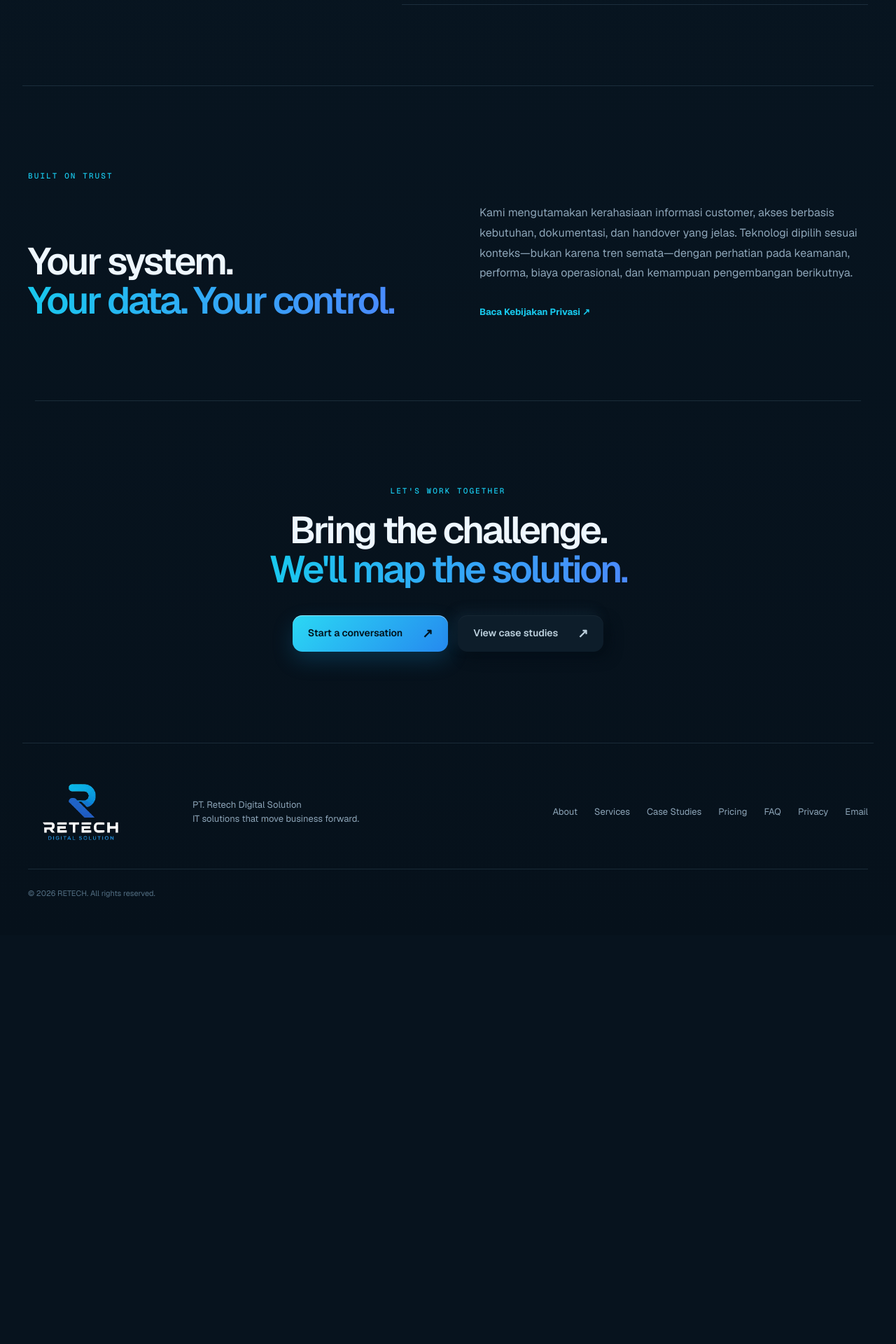
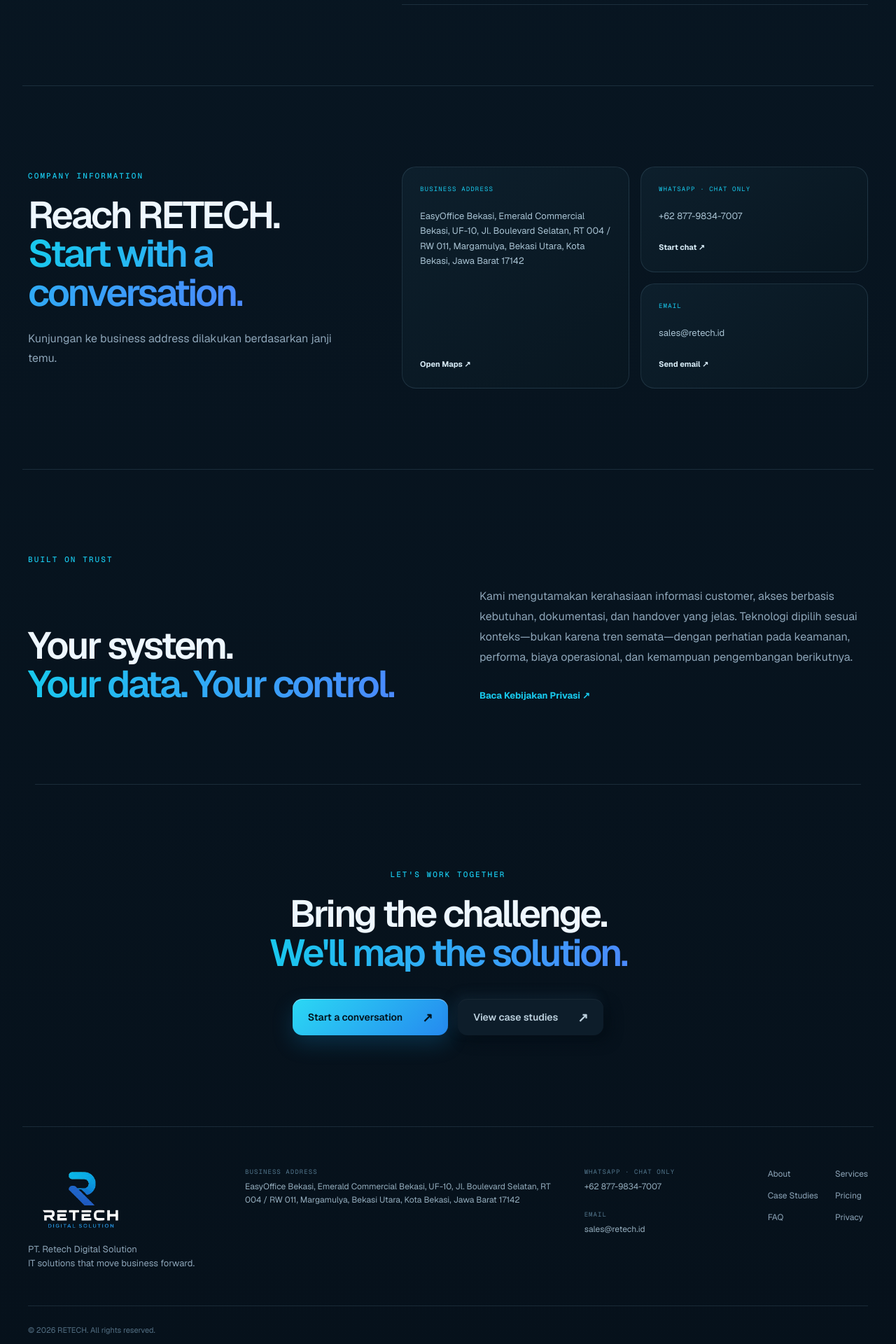
Before and after one commit to aniantizaviyar/retech.id, a Next.js app: page /about in a window 1280 px wide. Shown: the part 2900-4820 px from the top of the page at 70% size. Before the commit the page ends 4236 px from the top, so only its background shows below. Built offline with nearby package versions, Linux system fonts and the light colour scheme.

Commit message:
Add business address and WhatsApp contact

```diff
--- a/app/ChatWidget.tsx
+++ b/app/ChatWidget.tsx
@@ -31,6 +31,9 @@ function getAnswer(input: string): Message {
   }
   if (/privasi|privacy|data pribadi|keamanan data/.test(text)) {
     return { role: "agent", text: "RETECH memproses data inquiry secara terbatas untuk tindak lanjut, keamanan, dan peningkatan layanan. Kami tidak menjual data pribadi. Detail lengkap tersedia di /privacy-policy." };
+  }
+  if (/alamat|lokasi|kantor|whatsapp|nomor wa|kontak|hubungi/.test(text)) {
+    return { role: "agent", text: "Business address RETECH berada di EasyOffice Bekasi, Emerald Commercial Bekasi, UF-10, Jl. Boulevard Selatan, Margamulya, Bekasi Utara, Kota Bekasi 17142. WhatsApp +62 877-9834-7007 tersedia untuk chat saja. Kunjungan dilakukan berdasarkan janji temu." };
   }
   if (/harga|biaya|budget|quotation|proposal|estimasi|berapa/.test(text)) {
     return { role: "agent", text: "Biaya bergantung pada scope, kompleksitas, dan target waktu. Isi detail singkat di bawah agar tim RETECH dapat menyiapkan estimasi yang lebih tepat.", leadForm: true, initialNeed: input };
--- a/app/about/page.tsx
+++ b/app/about/page.tsx
@@ -3,6 +3,7 @@ import Link from "next/link";
 import { ChatWidget } from "../ChatWidget";
 import { SiteFooter } from "@/components/SiteFooter";
 import { SiteHeader } from "@/components/SiteHeader";
+import { companyContact } from "@/lib/company";
 
 export const metadata: Metadata = {
   title: "About Us",
@@ -150,6 +151,37 @@ export default function AboutPage() {
         </div>
       </section>
 
+      <section className="about-company-info">
+        <div>
+          <span className="kicker">COMPANY INFORMATION</span>
+          <h2>Reach RETECH.<br /><em>Start with a conversation.</em></h2>
+          <p>Kunjungan ke business address dilakukan berdasarkan janji temu.</p>
+        </div>
+        <address>
+          <a href={companyContact.mapUrl} target="_blank" rel="noreferrer">
+            <span>BUSINESS ADDRESS</span>
+            {companyContact.address}
+            <b>Open Maps ↗</b>
+          </a>
+          <a
+            href={companyContact.whatsappUrl}
+            target="_blank"
+            rel="noreferrer"
+            data-analytics="whatsapp_click"
+            data-analytics-source="about_company_info"
+          >
+            <span>WHATSAPP · CHAT ONLY</span>
+            {companyContact.whatsappDisplay}
+            <b>Start chat ↗</b>
+          </a>
+          <a href={`mailto:${companyContact.email}`}>
+            <span>EMAIL</span>
+            {companyContact.email}
+            <b>Send email ↗</b>
+          </a>
+        </address>
+      </section>
+
       <section className="about-trust">
         <span className="kicker">BUILT ON TRUST</span>
         <div className="about-trust-grid">
--- a/app/globals.css
+++ b/app/globals.css
@@ -12,7 +12,7 @@
 }
 
 * { box-sizing: border-box; }
-html { scroll-behavior: smooth; }
+html { scroll-behavior: smooth; overflow-x: hidden; }
 body {
   margin: 0;
   background: var(--navy);
@@ -237,8 +237,11 @@ h2 { margin: 18px 0 0; font-size: clamp(42px, 4.2vw, 66px); line-height: 1.03; l
 .contact-note { display: grid; grid-template-columns: 34px 1fr; gap: 14px; align-items: start; padding: 13px 0; border-bottom: 1px solid var(--line); max-width: 520px; }
 .contact-note > span { color: var(--cyan); font: 10px var(--font-geist-mono); padding-top: 4px; }
 .contact-note p { margin: 0; color: #a9bfcc; font-size: 13px; line-height: 1.55; }
-.contact-email { display: inline-flex; gap: 14px; align-items: center; margin-top: 30px; color: #bcd1de; font-size: 14px; }
-.contact-email span { color: var(--cyan); }
+.contact-direct { max-width: 520px; margin-top: 27px; border-top: 1px solid var(--line); }
+.contact-direct-link { position: relative; display: grid; grid-template-columns: 1fr auto; gap: 6px 14px; padding: 15px 0; border-bottom: 1px solid var(--line); color: #bcd1de; font-size: 13px; line-height: 1.55; }
+.contact-direct-link span { grid-column: 1 / -1; color: #5f859d; font: 9px var(--font-geist-mono); letter-spacing: .12em; }
+.contact-direct-link b { color: var(--cyan); font-size: 15px; font-weight: 400; }
+.contact-address { color: #8da9ba; font-size: 12px; }
 .contact-form-card { padding: 38px; border: 1px solid rgba(133,194,224,.14); border-radius: 30px; background: linear-gradient(145deg,#102330,#091722); box-shadow: 20px 22px 50px #030b12, -10px -10px 28px rgba(28,62,84,.2), inset 0 1px rgba(255,255,255,.045); }
 .contact-form-label { color: var(--cyan); font: 10px var(--font-geist-mono); letter-spacing: .18em; }
 .contact-form-card h3 { margin: 12px 0 30px; font-size: clamp(28px, 3vw, 40px); letter-spacing: -.04em; }
@@ -267,11 +270,16 @@ h2 { margin: 18px 0 0; font-size: clamp(42px, 4.2vw, 66px); line-height: 1.03; l
 .lead-success p { margin: 9px 0 20px; color: #91aaae; font-size: 13px; line-height: 1.6; }
 .lead-success a { display: inline-flex; gap: 14px; color: var(--cyan); font-size: 12px; font-weight: 700; }
 
-footer { width: min(1424px, calc(100% - 64px)); margin: 0 auto; padding: 52px 8px; border-top: 1px solid var(--line); display: grid; grid-template-columns: 200px 1fr auto; align-items: center; gap: 35px; color: var(--muted); }
-footer img { width: 150px; height: 92px; object-fit: contain; object-position: center; }
-footer p { font-size: 13px; line-height: 1.55; }
-footer div { display: flex; gap: 24px; font-size: 13px; }
-footer small { grid-column: 1/-1; padding-top: 26px; border-top: 1px solid var(--line); font-size: 11px; color: #547084; }
+.site-footer { width: min(1424px, calc(100% - 64px)); margin: 0 auto; padding: 58px 8px 48px; border-top: 1px solid var(--line); display: grid; grid-template-columns: 260px minmax(340px,1fr) auto; align-items: start; gap: 50px; color: var(--muted); }
+.footer-brand { display: grid; gap: 15px; }
+.site-footer .footer-brand img { width: 150px; height: 92px; object-fit: contain; object-position: center; }
+.footer-brand p { margin: 0; font-size: 13px; line-height: 1.55; }
+.footer-contact { display: grid; grid-template-columns: minmax(260px,1.7fr) minmax(175px,.8fr); gap: 24px 34px; font-style: normal; }
+.footer-contact a { color: #94adbd; font-size: 12px; line-height: 1.6; }
+.footer-contact a:first-child { grid-row: 1 / span 2; }
+.footer-contact span { display: block; margin-bottom: 6px; color: #52758b; font: 9px var(--font-geist-mono); letter-spacing: .12em; }
+.footer-nav { display: grid; grid-template-columns: repeat(2,auto); gap: 13px 24px; font-size: 12px; }
+.site-footer small { grid-column: 1/-1; padding-top: 26px; border-top: 1px solid var(--line); font-size: 11px; color: #547084; }
 
 /* Services & FAQ */
 .service-page-hero,.faq-hero { width: min(1180px,calc(100% - 64px)); margin: 0 auto; padding: 115px 0 95px; }
@@ -322,7 +330,7 @@ footer small { grid-column: 1/-1; padding-top: 26px; border-top: 1px solid var(-
 .faq-list details > p { max-width: 820px; margin: -5px 0 30px 66px; color: var(--muted); line-height: 1.75; }
 
 /* About */
-.about-hero,.about-statement,.about-principles,.about-capabilities,.about-trust { width: min(1424px,calc(100% - 64px)); margin: 0 auto; }
+.about-hero,.about-statement,.about-principles,.about-capabilities,.about-company-info,.about-trust { width: min(1424px,calc(100% - 64px)); margin: 0 auto; }
 .about-hero { min-height: 680px; padding: 115px 8px 100px; display: grid; grid-template-columns: 1.15fr .85fr; gap: 90px; align-items: center; }
 .about-hero h1 { max-width: 900px; }
 .about-hero-copy { align-self: end; padding-bottom: 45px; }
@@ -342,6 +350,13 @@ footer small { grid-column: 1/-1; padding-top: 26px; border-top: 1px solid var(-
 .principle-grid p { margin: 0; max-width: 520px; color: var(--muted); line-height: 1.7; }
 .about-capabilities { padding: 115px 8px; display: grid; grid-template-columns: .8fr 1.2fr; gap: 90px; border-top: 1px solid var(--line); }
 .about-capabilities > div:first-child > p { max-width: 520px; margin: 25px 0 35px; color: var(--muted); line-height: 1.75; }
+.about-company-info { padding: 115px 8px; display: grid; grid-template-columns: .8fr 1.2fr; gap: 90px; border-top: 1px solid var(--line); }
+.about-company-info > div > p { max-width: 470px; margin: 24px 0 0; color: var(--muted); line-height: 1.75; }
+.about-company-info address { display: grid; grid-template-columns: 1fr 1fr; gap: 16px; font-style: normal; }
+.about-company-info address a { min-height: 150px; padding: 25px; display: flex; flex-direction: column; border: 1px solid var(--line); border-radius: 20px; color: #a8c2d2; background: linear-gradient(145deg,#0d1f2c,#081620); font-size: 13px; line-height: 1.65; }
+.about-company-info address a:first-child { grid-row: 1 / span 2; min-height: 316px; }
+.about-company-info address span { margin-bottom: 22px; color: var(--cyan); font: 9px var(--font-geist-mono); letter-spacing: .13em; }
+.about-company-info address b { margin-top: auto; padding-top: 25px; color: #d9edf8; font-size: 11px; font-weight: 650; }
 .capability-list { border-top: 1px solid var(--line); }
 .capability-list article { padding: 34px 0; display: grid; grid-template-columns: 70px 1fr; gap: 24px; border-bottom: 1px solid var(--line); }
 .capability-list article > span { color: var(--cyan); font: 10px var(--font-geist-mono); padding-top: 8px; }
@@ -438,7 +453,7 @@ footer small { grid-column: 1/-1; padding-top: 26px; border-top: 1px solid var(-
   .case-story > div { min-height: 0; border-right: 0; border-bottom: 1px solid var(--line); }
   .service-directory { grid-template-columns: 1fr; }.service-directory-card { min-height: 0; }
   .service-detail-grid,.service-fit { grid-template-columns: 1fr; gap: 45px; }
-  .about-hero,.about-capabilities { grid-template-columns: 1fr; gap: 50px; }.about-hero { min-height: 0; }.about-hero-copy { align-self: auto; padding-bottom: 0; }.about-statement { grid-template-columns: 1fr; gap: 35px; }.privacy-layout { grid-template-columns: 220px 1fr; gap: 50px; }
+  .about-hero,.about-capabilities,.about-company-info { grid-template-columns: 1fr; gap: 50px; }.about-hero { min-height: 0; }.about-hero-copy { align-self: auto; padding-bottom: 0; }.about-statement { grid-template-columns: 1fr; gap: 35px; }.privacy-layout { grid-template-columns: 220px 1fr; gap: 50px; }
 }
 @media (max-width: 720px) {
   .site-header { width: calc(100% - 32px); height: 76px; }.brand { width: 105px; height: 68px; }.site-header nav { display: none; }.nav-cta { padding: 10px 14px; }
@@ -450,13 +465,13 @@ footer small { grid-column: 1/-1; padding-top: 26px; border-top: 1px solid var(-
   .case-study { width: calc(100% - 32px); }.case-hero { padding: 55px 0 65px; }.back-link { margin-bottom: 42px; }.case-gallery,.case-gallery-mobile { grid-template-columns: 1fr; padding: 45px 0 75px; }.case-shot-wide { grid-column: auto; }.browser-image,.case-shot:not(.case-shot-wide) .browser-image { aspect-ratio: 16/10; }.case-gallery-mobile .browser-image,.case-gallery-mobile .case-shot:not(.case-shot-wide) .browser-image { aspect-ratio: 9/19.5; }.browser-frame { border-radius: 14px; }.case-story > div { padding: 42px 24px; }.case-confidentiality { margin: 55px 0; grid-template-columns: 1fr; gap: 12px; }.case-next { padding: 90px 0 105px; }
   .approach-panel { padding: 32px 24px; border-radius: 26px; }.process-list li { grid-template-columns: 40px 1fr; }
   .contact-section { padding: 100px 16px 110px; }.contact-inner { gap: 45px; }.contact-form-card { padding: 25px 20px; border-radius: 23px; }.lead-form { grid-template-columns: 1fr; }.lead-field-full,.lead-consent,.lead-submit,.lead-error { grid-column: 1; }
-  footer { width: calc(100% - 32px); grid-template-columns: 1fr; text-align: center; } footer img { margin: 0 auto; } footer div { justify-content: center; flex-wrap: wrap; }
+  .site-footer { width: calc(100% - 32px); grid-template-columns: 1fr; gap: 38px; text-align: left; }.site-footer .footer-brand img { margin: 0; }.footer-contact { grid-template-columns: 1fr; gap: 22px; }.footer-contact a:first-child { grid-row: auto; }.footer-nav { grid-template-columns: repeat(3,auto); justify-content: start; gap: 13px 22px; }
   .service-page-hero,.faq-hero,.service-directory,.service-detail,.service-bottom-cta,.faq-list { width: calc(100% - 32px); }
   .service-page-hero,.faq-hero { padding: 75px 0 65px; }.service-page-hero > p,.faq-hero > p,.service-detail-hero > p { font-size: 16px; }.service-directory { padding-bottom: 85px; }.service-directory-card { padding: 26px 22px; border-radius: 22px; }.service-directory-card h2 { margin-top: 34px; font-size: 27px; }.service-directory-card > p { min-height: 0; }
   .service-detail-hero { padding: 55px 0 85px; }.service-detail-hero .back-link { margin-bottom: 48px; }.service-detail-grid,.service-fit,.service-process { padding: 78px 0; }.service-detail-grid ul,.service-fit ul,.service-outcomes,.service-process ol { grid-template-columns: 1fr; }.service-outcomes { padding-bottom: 78px; }.service-outcomes article { min-height: 150px; }.service-process .pricing-heading { display: block; }.service-process .pricing-heading > p { margin-top: 24px; }
   .service-bottom-cta { padding: 85px 0 100px; }.service-bottom-cta > div { flex-direction: column; }.faq-list { padding-bottom: 85px; }.faq-list summary { grid-template-columns: 32px 1fr; padding-right: 38px; font-size: 17px; }.faq-list details > p { margin-left: 50px; }
-  .about-hero,.about-statement,.about-principles,.about-capabilities,.about-trust,.privacy-hero,.privacy-layout { width: calc(100% - 32px); }
-  .about-hero { padding: 75px 0 80px; }.about-hero-copy p { font-size: 16px; }.about-statement,.about-principles,.about-capabilities,.about-trust { padding: 80px 0; }.about-section-heading,.about-trust-grid { grid-template-columns: 1fr; gap: 35px; }.principle-grid { grid-template-columns: 1fr; }.principle-grid article { min-height: 280px; padding: 28px 24px; }.about-capabilities { gap: 55px; }
+  .about-hero,.about-statement,.about-principles,.about-capabilities,.about-company-info,.about-trust,.privacy-hero,.privacy-layout { width: calc(100% - 32px); }
+  .about-hero { padding: 75px 0 80px; }.about-hero-copy p { font-size: 16px; }.about-statement,.about-principles,.about-capabilities,.about-company-info,.about-trust { padding: 80px 0; }.about-section-heading,.about-trust-grid { grid-template-columns: 1fr; gap: 35px; }.principle-grid { grid-template-columns: 1fr; }.principle-grid article { min-height: 280px; padding: 28px 24px; }.about-capabilities { gap: 55px; }.about-company-info address { grid-template-columns: 1fr; }.about-company-info address a:first-child { grid-row: auto; min-height: 220px; }
   .privacy-hero { padding: 75px 0 70px; }.privacy-hero-meta { grid-template-columns: 1fr; gap: 30px; }.privacy-hero-meta > span { text-align: left; }.privacy-layout { padding: 65px 0 95px; grid-template-columns: 1fr; gap: 50px; }.privacy-layout aside { position: static; }.privacy-layout aside nav { grid-template-columns: 1fr 1fr; column-gap: 18px; }.privacy-content > article { grid-template-columns: 34px 1fr; gap: 14px; padding: 52px 0; }.provider-grid { grid-template-columns: 1fr; }.privacy-summary { padding: 24px 22px; }
   .pricing-hero,.pricing-section,.pricing-comparison,.support-pricing,.hosting-pricing,.pricing-notes,.pricing-cta { width: calc(100% - 32px); }
   .pricing-hero { padding: 75px 0 65px; }.pricing-hero h1 { font-size: clamp(52px,17vw,74px); }.pricing-intro,.pricing-heading,.pricing-notes { grid-template-columns: 1fr; }.pricing-intro span { width: fit-content; }.pricing-section,.pricing-comparison,.support-pricing,.hosting-pricing,.pricing-notes { padding: 75px 0; }.pricing-grid,.comparison-grid,.hosting-grid { grid-template-columns: 1fr; }.pricing-card { min-height: 0; padding: 28px 24px; }.pricing-card-featured { transform: none; }.pricing-card > p { min-height: 0; }.comparison-grid article,.hosting-grid article { padding: 28px 24px; }.support-price-list article { grid-template-columns: 34px 1fr; gap: 16px; }.support-price-list strong { grid-column: 2; text-align: left; }.pricing-notes { gap: 40px; }.pricing-note-grid { grid-template-columns: 1fr; }.pricing-cta { padding: 85px 0 100px; }
--- a/app/layout.tsx
+++ b/app/layout.tsx
@@ -4,6 +4,7 @@ import "./globals.css";
 import { Analytics } from "@vercel/analytics/next";
 import { GoogleTagManager } from "@next/third-parties/google";
 import { AnalyticsEvents } from "@/components/AnalyticsEvents";
+import { companyContact } from "@/lib/company";
 
 const geistSans = Geist({ variable: "--font-geist-sans", subsets: ["latin"] });
 const geistMono = Geist_Mono({ variable: "--font-geist-mono", subsets: ["latin"] });
@@ -45,7 +46,25 @@ const organizationSchema = {
   url: "https://retech.id",
   logo: "https://retech.id/retech-logo-transparent.png",
   image: "https://retech.id/og.png",
-  email: "sales@retech.id",
+  email: companyContact.email,
+  telephone: companyContact.whatsappE164,
+  address: {
+    "@type": "PostalAddress",
+    streetAddress:
+      "EasyOffice Bekasi, Emerald Commercial Bekasi, UF-10, Jl. Boulevard Selatan, RT 004 / RW 011, Margamulya, Bekasi Utara",
+    addressLocality: "Kota Bekasi",
+    addressRegion: "Jawa Barat",
+    postalCode: "17142",
+    addressCountry: "ID",
+  },
+  contactPoint: {
+    "@type": "ContactPoint",
+    contactType: "sales",
+    telephone: companyContact.whatsappE164,
+    email: companyContact.email,
+    url: companyContact.whatsappUrl,
+    availableLanguage: ["Indonesian", "English"],
+  },
   description: "Penyedia website dan mobile development, managed IT services, remote support, serta solusi server untuk bisnis.",
   areaServed: { "@type": "Country", name: "Indonesia" },
   knowsAbout: ["Website Development", "Mobile Application Development", "Managed IT Services", "Server Monitoring", "Remote IT Support"],
--- a/app/page.tsx
+++ b/app/page.tsx
@@ -5,6 +5,7 @@ import { ChatWidget } from "./ChatWidget";
 import { LeadForm } from "./LeadForm";
 import { ProjectCard } from "@/components/ProjectCard";
 import { SiteFooter } from "@/components/SiteFooter";
+import { companyContact } from "@/lib/company";
 import { SiteHeader } from "@/components/SiteHeader";
 import { getProjects } from "@/lib/projects";
 
@@ -175,7 +176,24 @@ export default async function Home() {
             <div className="contact-note"><span>01</span><p>Pilih layanan dan jelaskan kebutuhan Anda.</p></div>
             <div className="contact-note"><span>02</span><p>Tim kami meninjau scope dan menghubungi Anda.</p></div>
             <div className="contact-note"><span>03</span><p>Kami susun solusi serta estimasi yang relevan.</p></div>
-            <a className="contact-email" href="mailto:sales@retech.id">sales@retech.id <span>↗</span></a>
+            <div className="contact-direct">
+              <a className="contact-direct-link" href={`mailto:${companyContact.email}`}>
+                <span>EMAIL</span>{companyContact.email} <b>↗</b>
+              </a>
+              <a
+                className="contact-direct-link"
+                href={companyContact.whatsappUrl}
+                target="_blank"
+                rel="noreferrer"
+                data-analytics="whatsapp_click"
+                data-analytics-source="home_contact"
+              >
+                <span>WHATSAPP · CHAT ONLY</span>{companyContact.whatsappDisplay} <b>↗</b>
+              </a>
+              <a className="contact-direct-link contact-address" href={companyContact.mapUrl} target="_blank" rel="noreferrer">
+                <span>BUSINESS ADDRESS · VISIT BY APPOINTMENT</span>{companyContact.address} <b>↗</b>
+              </a>
+            </div>
           </div>
           <div className="contact-form-card">
             <span className="contact-form-label">PROJECT INQUIRY</span>
--- a/components/SiteFooter.tsx
+++ b/components/SiteFooter.tsx
@@ -1,20 +1,42 @@
 import Image from "next/image";
 import Link from "next/link";
+import { companyContact } from "@/lib/company";
 
 export function SiteFooter() {
   return (
-    <footer>
-      <Image src="/retech-logo-transparent.png" alt="RETECH Digital Solution" width={500} height={430} />
-      <p>PT. Retech Digital Solution<br />IT solutions that move business forward.</p>
-      <div>
+    <footer className="site-footer">
+      <div className="footer-brand">
+        <Image src="/retech-logo-transparent.png" alt="RETECH Digital Solution" width={500} height={430} />
+        <p>PT. Retech Digital Solution<br />IT solutions that move business forward.</p>
+      </div>
+      <address className="footer-contact">
+        <a href={companyContact.mapUrl} target="_blank" rel="noreferrer">
+          <span>BUSINESS ADDRESS</span>
+          {companyContact.address}
+        </a>
+        <a
+          href={companyContact.whatsappUrl}
+          target="_blank"
+          rel="noreferrer"
+          data-analytics="whatsapp_click"
+          data-analytics-source="footer"
+        >
+          <span>WHATSAPP · CHAT ONLY</span>
+          {companyContact.whatsappDisplay}
+        </a>
+        <a href={`mailto:${companyContact.email}`}>
+          <span>EMAIL</span>
+          {companyContact.email}
+        </a>
+      </address>
+      <nav className="footer-nav" aria-label="Footer navigation">
         <Link href="/about">About</Link>
         <Link href="/services">Services</Link>
         <Link href="/work">Case Studies</Link>
         <Link href="/pricing">Pricing</Link>
         <Link href="/faq">FAQ</Link>
         <Link href="/privacy-policy">Privacy</Link>
-        <a href="mailto:sales@retech.id">Email</a>
-      </div>
+      </nav>
       <small>© {new Date().getFullYear()} RETECH. All rights reserved.</small>
     </footer>
   );
--- /dev/null
+++ b/lib/company.ts
@@ -0,0 +1,13 @@
+export const companyContact = {
+  legalName: "PT. Retech Digital Solution",
+  brandName: "RETECH",
+  email: "sales@retech.id",
+  whatsappDisplay: "+62 877-9834-7007",
+  whatsappE164: "+6287798347007",
+  whatsappUrl:
+    "https://wa.me/6287798347007?text=Halo%20RETECH%2C%20saya%20ingin%20berkonsultasi%20tentang%20kebutuhan%20IT.",
+  address:
+    "EasyOffice Bekasi, Emerald Commercial Bekasi, UF-10, Jl. Boulevard Selatan, RT 004 / RW 011, Margamulya, Bekasi Utara, Kota Bekasi, Jawa Barat 17142",
+  mapUrl:
+    "https://www.google.com/maps/search/?api=1&query=EasyOffice%20Bekasi%2C%20Emerald%20Commercial%20Bekasi%2C%20UF-10%2C%20Jl.%20Boulevard%20Selatan%2C%20Margamulya%2C%20Bekasi%20Utara%2C%20Kota%20Bekasi%2C%20Jawa%20Barat%2017142",
+} as const;
```
